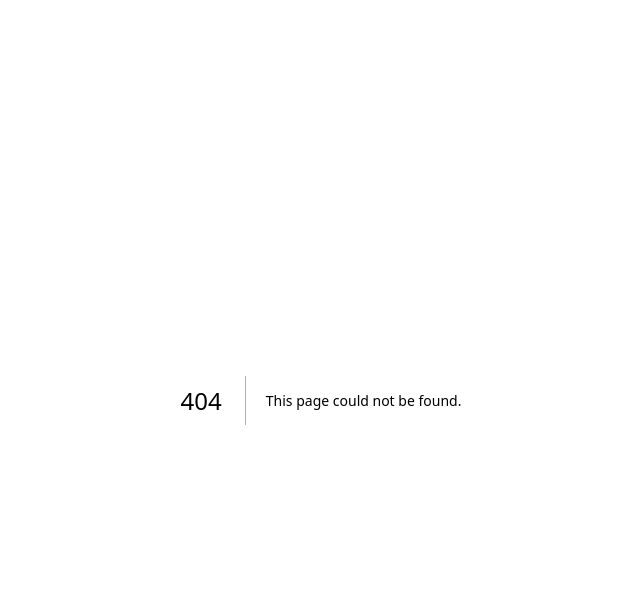
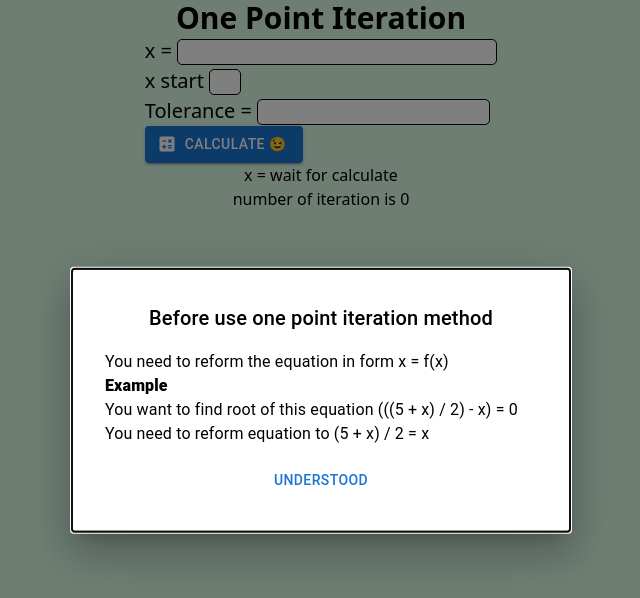
Before and after one commit to MonitorIizard/numericalMethodWeb, a Next.js app: page /RootOfEquation/OnePointIteration/OnePointIteration in a window 1280 px wide. Before the commit this address had no page. Shown: the top 598 px of the page, without its empty margins (319-959 px from the left). Built offline with nearby package versions, Linux system fonts and the light colour scheme.

Commit message:
upload one point iteration page

```diff
--- /dev/null
+++ b/pages/RootOfEquation/OnePointIteration/OnePointIteration.tsx
@@ -0,0 +1,197 @@
+import RootOfEquation from "../app";
+import { Button } from "@mui/material";
+import CalculateRoundedIcon from '@mui/icons-material/CalculateRounded';
+import { useState } from "react";
+import Box from '@mui/material/Box';
+import Typography from '@mui/material/Typography';
+import Modal from '@mui/material/Modal';
+
+
+interface ConstructorInterface {
+  xStart : number;
+  tolerance : number;
+  fx : string;
+}
+
+interface MethodSolveParameter {
+  setNumberOfIteration : (value : number) => void;
+  setAnswer : (value : string[]) => void;
+}
+
+class OnePointIteration extends RootOfEquation {
+  fx : string;
+
+  constructor ({xStart, tolerance, fx} : ConstructorInterface ) {
+    super(xStart, 0, tolerance);
+    this.fx = fx;
+  }
+
+  f(x: number): any {
+    try {
+      return eval(this.fx);
+      // return x-5;
+    } catch (error) {
+      console.error( error );
+    }
+
+    // return eval(this.fx);
+  }
+
+  solve( {setNumberOfIteration, setAnswer} : MethodSolveParameter ): void {
+
+    let xNew;
+    let i = 0;
+    let answer = [];
+    let xOld = this.xStart;
+    let es = this.tolerance;
+
+
+    while( i < 10000 ) {
+      xNew = this.f(xOld);
+      let tol = Math.abs((xNew - xOld) / xNew) * 100;
+      xOld = xNew
+
+      if( tol < es ) {
+        answer.push(xNew.toString());
+        setAnswer( answer );
+        setNumberOfIteration( i );
+        return;
+      }
+
+      i++;
+    }
+    answer.push("Root of this equation can't find with this method");
+    setAnswer( answer );
+  }
+}
+
+function page() {
+  let onePointIterationMethod;
+  const [xStart, setxStart] = useState<number>(0);
+  const [equation, setEquation] = useState<string>(" ");
+  const [tolerance, setTolerance] = useState<number>(0);
+  const [answer, setAnswer] = useState<string[]>(["wait for calculate"]);
+  const [numberOfIteration, setNumberOfIteration] = useState<number>(0);
+  const [open, setOpen] = useState(true);
+
+  const handleClose = () => setOpen(false);
+
+  const style = {
+    position: 'absolute' as 'absolute',
+    top: '50%',
+    left: '50%',
+    transform: 'translate(-50%, -50%)',
+    width: 500,
+    bgcolor: 'background.paper',
+    border: '2px solid #000',
+    boxShadow: 24,
+    p: 4,
+  };
+
+  function eventHandler(e: any) {
+    e.preventDefault();
+
+    onePointIterationMethod = new OnePointIteration({
+      xStart: xStart,
+      tolerance: tolerance,
+      fx: equation
+    });
+
+    onePointIterationMethod.solve({setNumberOfIteration, setAnswer});
+  }
+
+
+  return (
+    <div
+        className="bg-green-100 w-scree  h-screen
+                   text-black"
+      >
+        <div>
+          <Modal
+            open={open}
+            onClose={handleClose}
+            aria-labelledby="modal-modal-title"
+            aria-describedby="modal-modal-description"
+          >
+            <Box sx={style}>
+              <Typography id="modal-modal-title" variant="h6" component="h2"
+                          className="text-black text-center text-1xl font-bold">
+                Before use one point iteration method
+              </Typography>
+              <Typography id="modal-modal-description" sx={{ mt: 2 }}
+                          className="text-black">
+                You need to reform the equation in form x = f(x) <br/> <span className="font-black">Example</span> <br/>
+                You want to find root of this equation (((5 + x) / 2) - x) = 0 <br />
+                You need to reform equation to (5 + x) / 2 = x
+              </Typography>
+              <div className="w-full pt-4
+                              flex justify-center">
+                <Button onClick={handleClose}
+                        className="bg-green-600 text-white
+                                    hover:bg-green-300">Understood</Button>
+              </div>
+            </Box>
+          </Modal>
+        </div>
+
+        <h1 className="text-center text-3xl font-bold">One Point Iteration</h1>
+
+        <div className=" flex justify-center">
+          <form action="" onSubmit={eventHandler}>
+            <div className="w-full">
+              <label htmlFor=""> x = </label>
+              <input
+                className="w-80"
+                type="text"
+                name="fx"
+                onInput={(e) => setEquation(e.currentTarget.value)}
+              />
+            </div>
+
+            <div className="">
+              <label htmlFor="">x start </label>
+              <input
+                type="text"
+                className="w-8"
+                name="xStart"
+                onInput={(e) => setxStart(Number(e.currentTarget.value))}
+              />
+            </div>
+
+            <div>
+              <label htmlFor="">Tolerance = </label>
+              <input
+                type="text"
+                name="tolerance"
+                onInput={(e) => setTolerance(Number(e.currentTarget.value))}
+              />
+            </div>
+
+            <Button
+              variant="contained"
+              type="submit"
+              className="bg-black"
+              startIcon={<CalculateRoundedIcon />}
+            >
+              Calculate 😉
+            </Button>
+          </form>
+        </div>
+
+        <p className="text-center">
+          {" "}
+          x ={" "}
+          {answer.map((element, index) => {
+            if (index == answer.length - 1) return `${element}`;
+            return `${element}, `;
+          })}
+        </p>
+
+        <p className="text-center">
+          number of iteration is {numberOfIteration}
+        </p>
+      </div>
+  )
+}
+
+export default page;
--- a/pages/RootOfEquation/app.ts
+++ b/pages/RootOfEquation/app.ts
@@ -10,4 +10,6 @@ export default abstract class RootOfEquation  {
   }
 
   abstract f( x : number ) : number;
+
+  abstract solve( value : any ) : void;
 }
```
